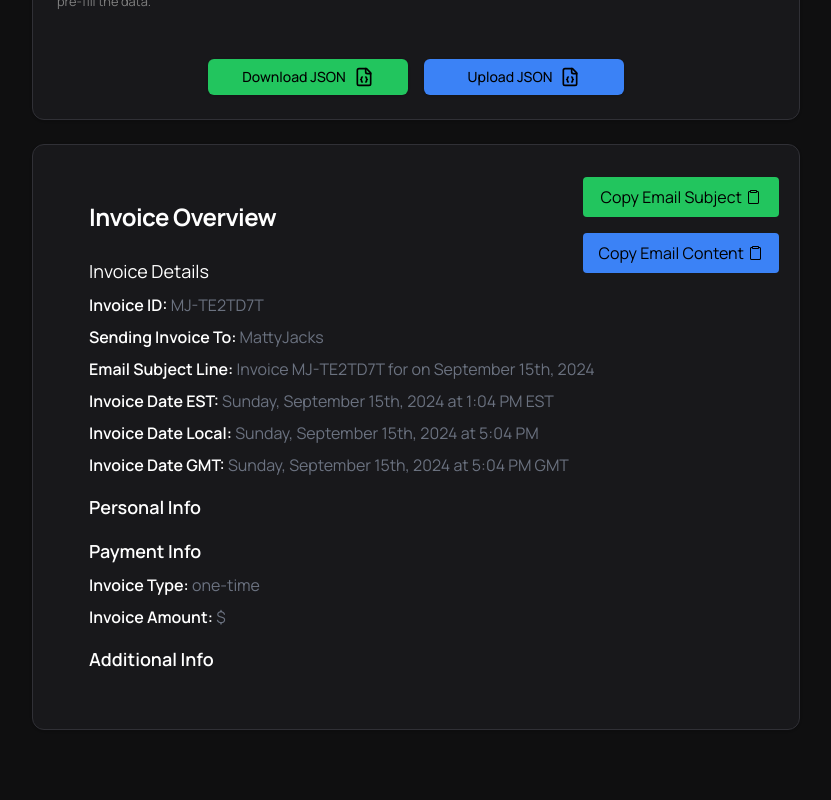
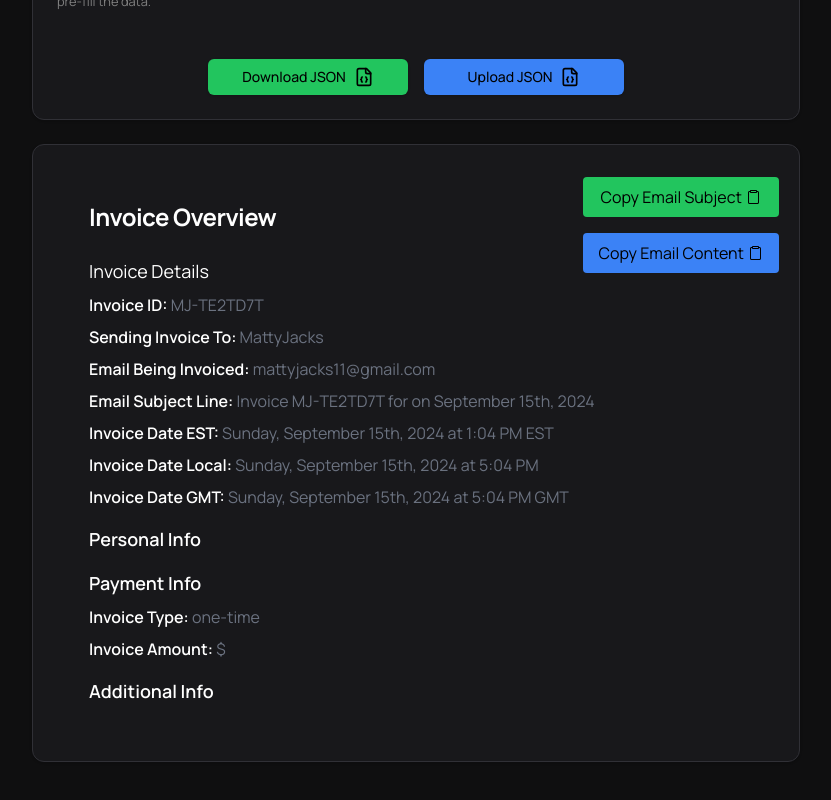
Before and after one commit to mattyjacks/invoice-mattyjacks-nextjs, a Next.js app: page / in a window 1280 px wide. Shown: the part 1240-2040 px from the top of the page, without its empty margins (224-1055 px from the left). Before the commit the page ends 2010 px from the top, so only its background shows below. Built offline with nearby package versions, Linux system fonts and the light colour scheme.

Commit message:
Error handling for download

```diff
--- a/components/InvoicePreview.tsx
+++ b/components/InvoicePreview.tsx
@@ -36,6 +36,28 @@ const InvoicePreview = ({ control }: { control: any }) => {
       return "Unknown";
     }
   };
+
+  const getInvoiceDetails = () => {
+    const invoiceId = formValues.invoiceId || "";
+    const customName = formValues.customName || "";
+    const customEmail = formValues.customEmail || "";
+
+    if (customName) {
+      return { name: customName, email: customEmail };
+    } else if (invoiceId.startsWith("MJ")) {
+      return { name: "MattyJacks", email: "mattyjacks11@gmail.com" };
+    } else if (invoiceId.startsWith("HC")) {
+      return { name: "Hypnosis Capital", email: "hypnosiscapital.com" };
+    } else if (invoiceId.startsWith("FB")) {
+      return { name: "FirebringerAI", email: "Matt@firebringerai.com or " };
+    } else if (invoiceId.startsWith("Inv")) {
+      return { name: "Unknown", email: "N/A" }; // or a default email
+    }
+    else {
+      return { name: "Unknown", email: "N/A" };
+    }
+  };
+
 
   const copyToClipboard = () => {
     const invoiceId = formValues.invoiceId || "N/A";
@@ -114,12 +136,15 @@ Notes: ${formValues.notes}
   <div className="space-y-2">
     <h3 className="text-lg font text-white">Invoice Details</h3>
     {renderField("Invoice ID", formValues.invoiceId)}
-          {renderField("Sending Invoice To", `${getInvoiceName()} `)}
+    {renderField("Sending Invoice To", `${getInvoiceDetails().name} `)}
+    {renderField("Email Being Invoiced", getInvoiceDetails().email)} {/* New line */}
     {renderField("Email Subject Line", `Invoice ${formValues.invoiceId} for ${formValues.fullLegalName} on ${format(new Date(), "MMMM do, yyyy")}`)}
     {renderField("Invoice Date EST", format(toZonedTime(new Date(), 'America/New_York'), "EEEE, MMMM do, yyyy 'at' p 'EST'"))}
     {renderField("Invoice Date Local", format(new Date(), "EEEE, MMMM do, yyyy 'at' p"))}
     {renderField("Invoice Date GMT", format(toZonedTime(new Date(), 'GMT'), "EEEE, MMMM do, yyyy 'at' p 'GMT'"))}
   </div>
+
+
 
         <div className="space-y-2">
           <h3 className="text-lg font-semibold text-white">Personal Info</h3>
--- a/components/component/form.tsx
+++ b/components/component/form.tsx
@@ -189,7 +189,7 @@ export function FormN() {
     const dataObj = JSON.parse(jsonData);
 
     // Check if 'name' and 'email' are present
-    if (!dataObj.name || !dataObj.email) {
+    if (!dataObj.fullLegalName || !dataObj.email) {
       alert("You need to fill required details before downloading the File. ");
       return;
     }
@@ -428,7 +428,7 @@ export function FormN() {
 <div className="mt-4">
   {selectedRecipient === "MattyJacks" && (
     <p style={{ fontSize: '0.8em', color: 'grey' }} className="whitespace-nowrap">
-      If you're facing any issues, please feel free to contact mattyjacks@gmail.com.
+      If you're facing any issues, please feel free to contact mattyjacks11@gmail.com.
     </p>
   )}
   {selectedRecipient === "Hypnosis Capital" && (
@@ -504,15 +504,24 @@ export function FormN() {
                 />
                 {showFields && (
   <div className="grid grid-cols-2 gap-4">
+
 <FormField
   control={form.control}
   name="hourlyRate"
   render={({ field }) => (
     <FormItem>
       <FormLabel>Hourly Rate</FormLabel>
-          <FormControl>
-            <Input placeholder="2.00" {...field} />
+      <div className="flex items-center border rounded-md">
+        <span className="px-2">$</span> {/* Dollar sign */}
+        <FormControl className="flex-grow">
+          <Input
+            placeholder="10.00"
+            {...field}
+            className="border-none focus:ring-0" // Remove border and focus ring from input
+          />
         </FormControl>
+        <span className="px-2">USD</span> {/* Currency label */}
+      </div>
       <FormMessage />
     </FormItem>
   )}
```
Lines whose indentation alone changed are shown as unchanged.
